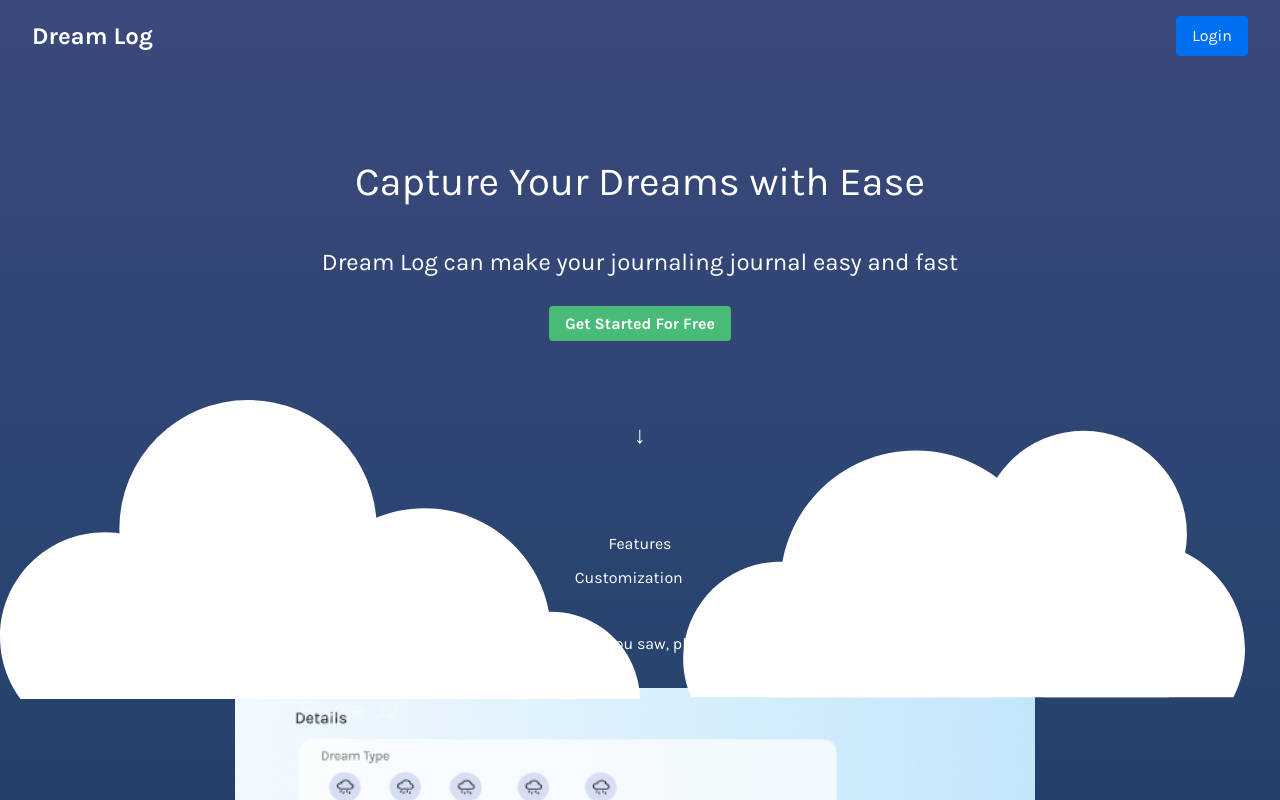
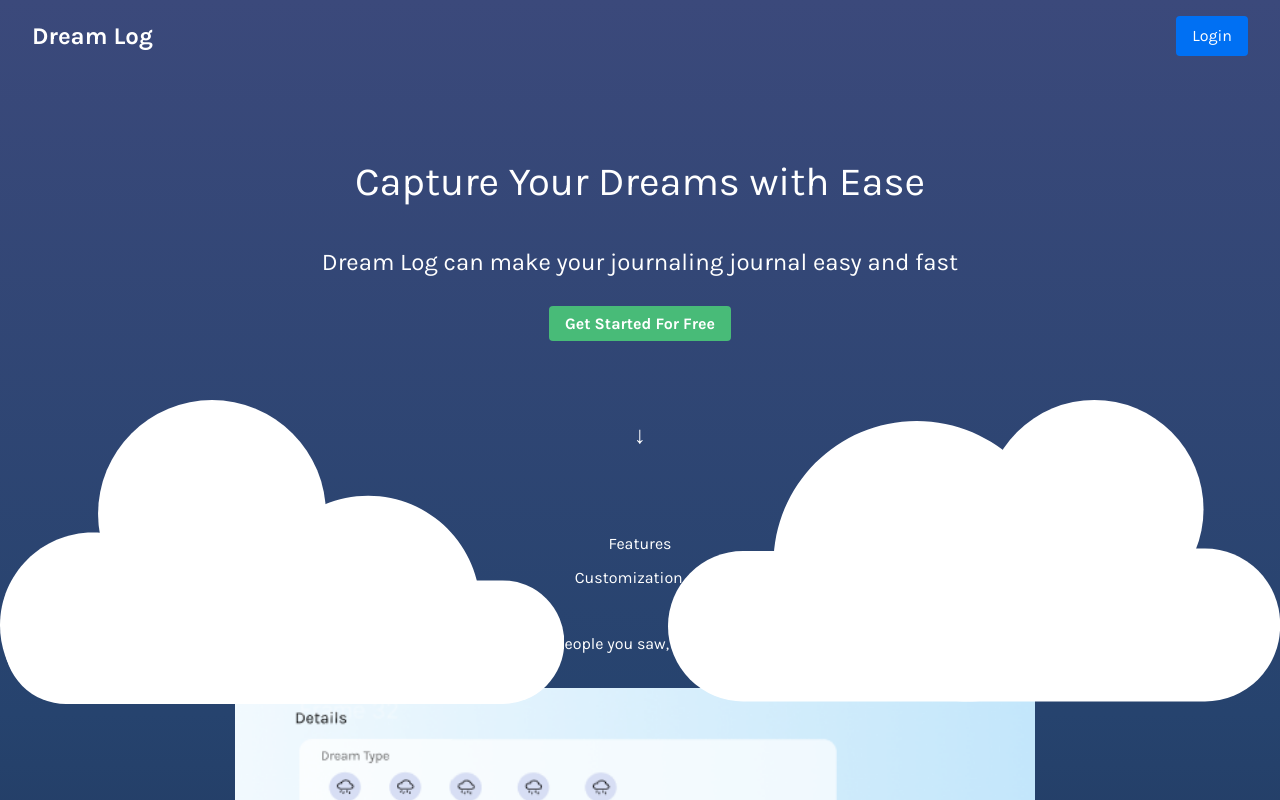
Before and after one commit to zlaud/dreamlog, a Next.js app: page / in a window 1280 px wide. Shown: the top 800 px of the page. Built offline with nearby package versions, Linux system fonts and the light colour scheme.

Commit message:
- updated cloud svg to make it look nicer - delete next auth package? - made it so that new entry goes into users/logs collection - logs page now displays the logs titles. - tried making view log page but miserably failed

```diff
--- /dev/null
+++ b/src/app/(with-nav)/logs/[logId]/page.tsx
@@ -0,0 +1,61 @@
+"use client";
+import { useEffect, useState } from "react";
+import {useSearchParams } from "next/navigation"; // Import useNavigation and useSearchParams from next/navigation
+import { db, auth } from "@/lib/firebase.js";
+import { doc, getDoc } from "firebase/firestore";
+import { useAuthState } from "react-firebase-hooks/auth";
+
+const ViewLog = () => {
+    const searchParams = useSearchParams(); // Use useSearchParams hook
+    const [user, loading, error] = useAuthState(auth);
+    const [log, setLog] = useState<any>(null);
+
+    useEffect(() => {
+        const fetchLog = async () => {
+            const logId = "6HdSXXiqzUUQNZiFzbpR"
+            console.log(user?.uid)
+            console.log(logId)
+            if (logId && user) {
+                const logRef = doc(db, `users/${user.uid}/logs`, logId as string);
+
+                const logSnap = await getDoc(logRef);
+                console.log("success")
+                if (logSnap.exists()) {
+                    setLog(logSnap.data());
+                } else {
+                    console.error("No such document!");
+                }
+            } else {
+                console.log("failed")
+            }
+        };
+
+        if (!loading && user) {
+            fetchLog();
+        }
+    }, [searchParams, user, loading]);
+
+    if (loading) {
+        return <div>Loading...</div>;
+    }
+
+    if (!log) {
+        return <div>No log found.</div>;
+    }
+
+    return (
+        <div>
+            <h1>{log.title}</h1>
+            <p>{log.description}</p>
+            <p>Dream Type: {log.dreamType}</p>
+            <p>Dream Length: {log.dreamLength}</p>
+            <p>Emotions: {log.emotions}</p>
+            <p>People: {log.people}</p>
+            <p>Places: {log.places}</p>
+            <p>Created At: {log.createdAt?.toDate().toString()}</p>
+            <p>Author: {log.author.displayName || log.author.email}</p>
+        </div>
+    );
+};
+
+export default ViewLog;
--- a/src/app/(with-nav)/logs/page.tsx
+++ b/src/app/(with-nav)/logs/page.tsx
@@ -4,6 +4,7 @@ import { db, auth } from "@/lib/firebase.js";
 import { collection, getDoc, getDocs } from "firebase/firestore";
 import { useAuthState } from "react-firebase-hooks/auth";
 import { useRouter } from "next/navigation";
+import Link from 'next/link';
 import MonthNavigator from "@/components/MonthNavigator";
 
 const Logs = () => {
@@ -11,6 +12,7 @@ const Logs = () => {
   console.log(user);
   const [logs, setLogs] = useState<any[]>([]);
   const router = useRouter();
+
   useEffect(() => {
     const fetchLogs = async () => {
       if (!user) {
@@ -20,7 +22,8 @@ const Logs = () => {
 
       try {
         console.log("Fetching user posts...");
-        const userPosts = await getDocs(collection(db, "posts"));
+        const userPostsCollectionRef = collection(db, `users/${user.uid}/logs`);
+        const userPosts = await getDocs(userPostsCollectionRef);
         const postsData = userPosts.docs.map((doc) => ({
           id: doc.id,
           ...doc.data(),
@@ -46,11 +49,21 @@ const Logs = () => {
           {logs.length === 0 ? (
             <p>No posts found</p>
           ) : (
-            <ul>
-              {logs.map((log) => (
-                <li key={log.id}>{log.title}</li>
-              ))}
-            </ul>
+              <ul>
+                {logs.map((log) => (
+                    <li key={log.id}>
+                      <Link href={`/logs/${log.id}`}>
+                        {log.title}
+                      </Link>
+                    </li>
+                ))}
+              </ul>
+            //
+            // <ul>
+            //   {logs.map((log) => (
+            //     <li key={log.id}>{log.title}</li>
+            //   ))}
+            // </ul>
           )}
         </div>
       )}
--- a/src/app/(with-nav)/new-entry/page.tsx
+++ b/src/app/(with-nav)/new-entry/page.tsx
@@ -7,7 +7,7 @@ import {auth, db} from "@/lib/firebase";
 import { useRouter } from "next/navigation";
 import EmojiPicker, { EmojiClickData } from 'emoji-picker-react';
 import styles from "./NewEntry.module.css";
-import {User} from "next-auth";
+import { User as FirebaseUser } from "firebase/auth";
 
 const NewEntry = () => {
   const [title, setTitle] = useState("");
@@ -20,11 +20,22 @@ const NewEntry = () => {
 
   const [isEmojiPickerOpen, setIsEmojiPickerOpen] = useState(false);
   const [selectedEmojis, setSelectedEmojis] = useState<string[]>([]);
-  const [user, setUser] = useState<User | null>(null);
-
+  const [user, setUser] = useState<FirebaseUser | null>(null);
   const router = useRouter();
 
   const postsCollectionRef = collection(db, "posts");
+
+  useEffect(() => {
+    const unsubscribe = onAuthStateChanged(auth, (currentUser) => {
+      if (currentUser) {
+        setUser(currentUser);
+      } else {
+        router.push("/login"); // Redirect to login if not authenticated
+      }
+    });
+
+    return () => unsubscribe();
+  }, [router]);
 
 
   const createPost = async () => {
@@ -32,8 +43,8 @@ const NewEntry = () => {
       alert("You need to be logged in to create a post");
       return;
     }
-
-    await addDoc(postsCollectionRef, {
+    const userPostsCollectionRef = collection(db, `users/${user.uid}/logs`);
+    await addDoc(userPostsCollectionRef, {
       title,
       description,
       dreamType,
@@ -41,17 +52,14 @@ const NewEntry = () => {
       emotions,
       people,
       places,
-
+      createdAt: new Date(), // Timestamp for when the post was created
+      author: {
+        uid: user.uid,
+        email: user.email,
+        displayName: user.displayName, // Include displayName if available
+      },
     });
-    router.push("/");
-  };
-
-  const handleEmojiClick = (emojiObject: EmojiClickData) => {
-    const emoji = emojiObject.emoji;
-    setSelectedEmojis([...selectedEmojis, emoji]);
-  };
-  const handleInputChange = (e: React.ChangeEvent<HTMLInputElement>) => {
-    setSelectedEmojis(e.target.value.split(' '));
+    router.push("/logs");
   };
 
   return (
@@ -105,11 +113,9 @@ const NewEntry = () => {
                 <input
                     type="text"
                     placeholder="Emotions"
-                    value={places}
-                    onChange={handleInputChange}
-                    // onChange={(e) => setEmotions(e.target.value)}
+                    value={emotions}
+                    onChange={(e)=> setEmotions(e.target.value)}
                 />
-                {/*<button onClick={() => setIsEmojiPickerOpen(!isEmojiPickerOpen)}>+</button>*/}
               </div>
 
               <div className={styles.detailItem}>
@@ -136,12 +142,6 @@ const NewEntry = () => {
 
             <button className={styles.submitButton} onClick={createPost}>Submit Dream</button>
           </div>
-
-          {isEmojiPickerOpen && (
-              <div className={styles.emojiPicker}>
-                <EmojiPicker onEmojiClick={handleEmojiClick} />
-              </div>
-          )}
         </div>
   );
 };
--- a/src/app/LandingPage.module.css
+++ b/src/app/LandingPage.module.css
@@ -144,12 +144,15 @@
 
 .cloud {
     position: absolute;
-    top: 50%; /* Adjust this value to position clouds further down */
+    top: 50%;
+    font-size: 100rem;
     width: 100%;
     display: flex;
     justify-content: space-between;
-    pointer-events: none; /* Ensure clouds don't interfere with clicking */
-    z-index: 10; /* Ensure clouds are above other content */
+    pointer-events: none;
+    z-index: 10;
+    bottom: 0px;
+    height: 19rem;
 }
 
 .cloud1, .cloud2 {
--- a/src/components/icons/Cloud1.js
+++ b/src/components/icons/Cloud1.js
@@ -1,17 +1,18 @@
 import React from 'react';
 
 const Cloud1 = ({ className, style }) => (
-    <svg className={className} style={style} id="Layer_2" data-name="Layer 2" xmlns="http://www.w3.org/2000/svg" viewBox="0 0 376.26 175.92">
+    <svg className={className} style={style} id="Layer_2" data-name="Layer 2" xmlns="http://www.w3.org/2000/svg" viewBox="0 0 309.09 166.51">
         <defs>
             <style>
                 {`.cls-1 { fill: #fff; stroke-width: 0px; }`}
             </style>
         </defs>
-        <path className="cls-1" d="M111.06,175.92c7.59-10.23,12.08-22.9,12.08-36.62,0-34-27.56-61.57-61.57-61.57S0,105.3,0,139.3c0,13.72,4.49,26.38,12.08,36.62h98.98Z"/>
-        <circle className="cls-1" cx="145.83" cy="75.67" r="75.67"/>
-        <path className="cls-1" d="M313.67,175.92c6.55-11.09,10.33-24.01,10.33-37.82,0-41.13-33.34-74.46-74.46-74.46s-74.46,33.34-74.46,74.46c0,13.81,3.77,26.73,10.33,37.82h128.28Z"/>
-        <path className="cls-1" d="M376.26,175.92c-.47-28.47-23.68-51.41-52.26-51.41s-51.79,22.94-52.26,51.41h104.52Z"/>
-        <path className="cls-1" d="M270.24,175.92c-8.18-44.04-49.52-77.55-99.3-77.55s-91.12,33.51-99.3,77.55h198.6Z"/>
+        <path class="cls-1" d="M91.61,153.62c6.26-8.44,9.96-18.89,9.96-30.21,0-28.04-22.73-50.78-50.78-50.78S0,95.37,0,123.41c0,11.32,3.7,21.76,9.96,30.21,0,0,81.64,0,81.64,0Z"/>
+        <circle class="cls-1" cx="116.12" cy="62.41" r="62.41"/>
+        <path class="cls-1" d="M254.56,145.1c5.4-9.15,8.52-19.8,8.52-31.2,0-33.93-27.5-61.42-61.42-61.42s-61.42,27.5-61.42,61.42c0,11.39,3.11,22.05,8.52,31.2h105.81-.02Z"/>
+        <path class="cls-1" d="M306.19,145.1c-.39-23.48-19.53-42.4-43.11-42.4s-42.72,18.92-43.11,42.4h86.21Z"/>
+        <path class="cls-1" d="M218.74,145.1c-6.75-36.33-40.85-63.97-81.91-63.97s-75.16,27.64-81.91,63.97h163.81Z"/>
+        <rect class="cls-1" x="2.31" y="98.8" width="306.78" height="67.71" rx="33.85" ry="33.85"/>
     </svg>
 );
 
--- a/src/components/icons/Cloud2.js
+++ b/src/components/icons/Cloud2.js
@@ -1,17 +1,17 @@
 import React from 'react';
 
 const Cloud2 = ({ className, style }) => (
-    <svg className={className} style={style} id="Layer_1" data-name="Layer 1" xmlns="http://www.w3.org/2000/svg" viewBox="0 0 376.26 175.92">
+    <svg className={className} style={style} id="Layer_1" data-name="Layer 1" xmlns="http://www.w3.org/2000/svg" viewBox="0 0 316.52 157.2">
         <defs>
             <style>
                 {`.cls-1 { fill: #fff; stroke-width: 0px; }`}
             </style>
         </defs>
-        <path className="cls-1" d="M134.95,174.7c2.97-6.91,4.62-14.52,4.62-22.52,0-31.53-25.56-57.1-57.1-57.1s-57.1,25.56-57.1,57.1c0,8,1.65,15.61,4.62,22.52h104.95Z"/>
-        <path className="cls-1" d="M117.08,174.7h89.9c20.83-14.32,34.5-38.32,34.5-65.51,0-43.88-35.57-79.45-79.45-79.45s-79.45,35.57-79.45,79.45c0,27.19,13.67,51.19,34.5,65.51Z"/>
-        <circle className="cls-1" cx="260.82" cy="78.75" r="60.71"/>
-        <path className="cls-1" d="M348.93,174.7c4.31-8.53,6.76-18.16,6.76-28.36,0-34.76-28.18-62.94-62.94-62.94s-62.94,28.18-62.94,62.94c0,10.21,2.44,19.84,6.76,28.36h112.37Z"/>
-        <path className="cls-1" d="M311.17,174.7c-4.82-34.54-55.93-61.73-118.29-61.73s-113.47,27.18-118.29,61.73h236.58Z"/>
+        <path class="cls-1" d="M86.75,145.72h83.62c19.38-13.32,32.09-35.64,32.09-60.94,0-40.82-33.09-73.9-73.9-73.9S54.66,43.97,54.66,84.79c0,25.29,12.72,47.62,32.09,60.94h0Z"/>
+        <circle class="cls-1" cx="220.46" cy="56.47" r="56.47"/>
+        <path class="cls-1" d="M267.29,145.72c-4.48-32.13-52.03-57.42-110.03-57.42s-105.55,25.28-110.03,57.42h220.06Z"/>
+        <rect class="cls-1" x="113.67" y="76.83" width="202.86" height="79.05" rx="38.87" ry="38.87"/>
+        <rect class="cls-1" x="0" y="78.14" width="196.23" height="77.74" rx="38.87" ry="38.87"/>
     </svg>
 );
 
```
Also changed, not shown: src/app/(with-nav)/view-log/page.tsx (added), src/components/icons/CloudVector1.svg, src/components/icons/CloudVector2.svg.
